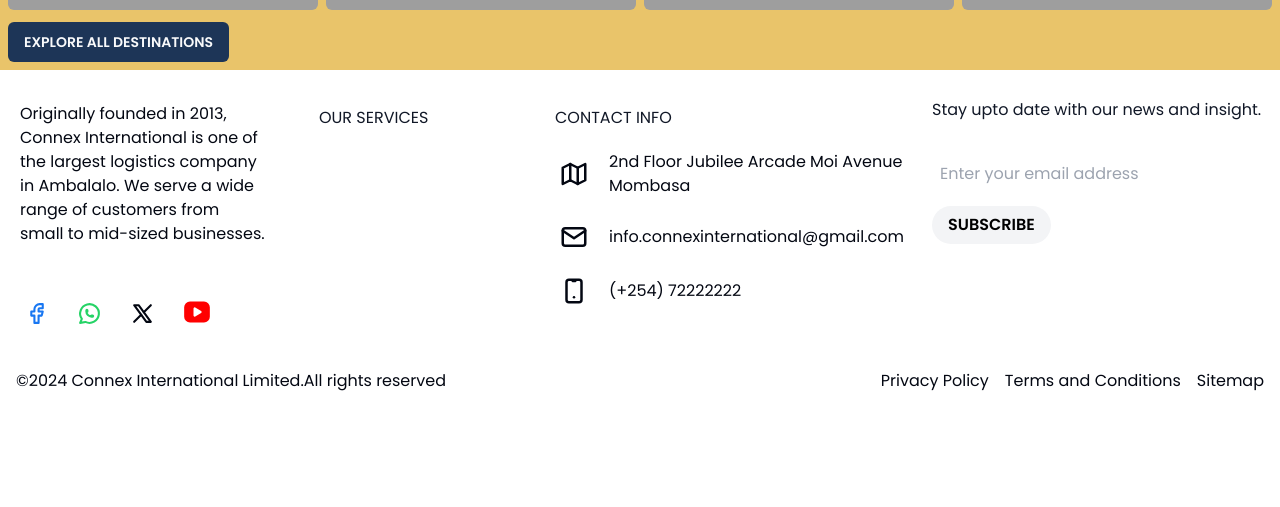
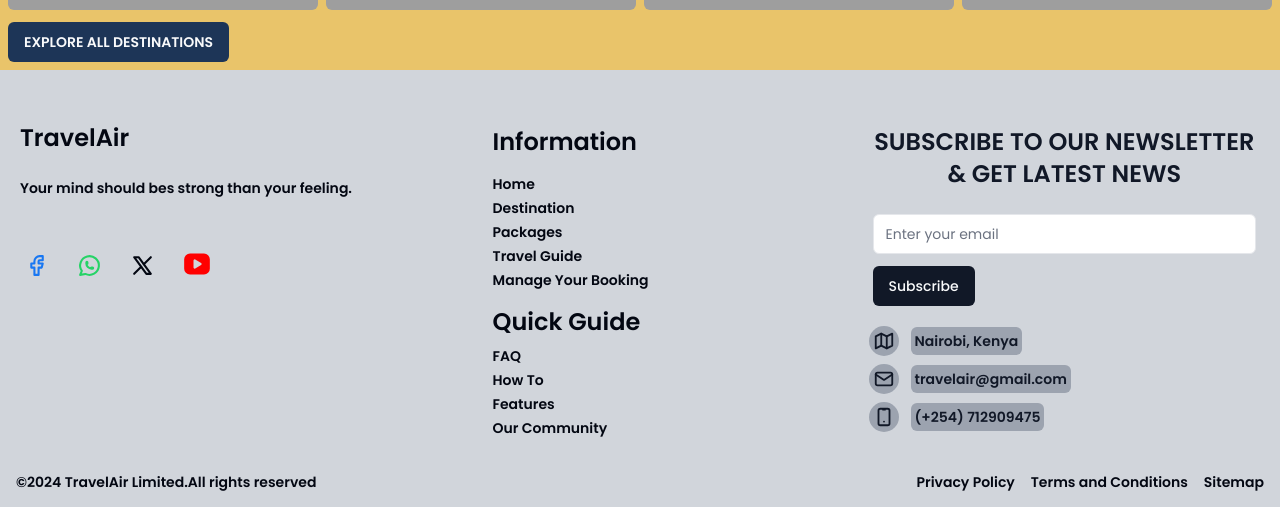
Before and after one commit to cmotanya/skytravel, a Next.js app: page / in a window 1280 px wide. Shown: the part 1178-1685 px from the top of the page. Before the commit the page ends 1587 px from the top, so only its background shows below. Built offline with nearby package versions, Linux system fonts and the light colour scheme; grey boxes are pictures that could not be loaded.

Commit message:
added footer section

```diff
--- a/app/footer.tsx
+++ b/app/footer.tsx
@@ -5,6 +5,9 @@
 import { SocialLinks } from "./lib/socials";
 import { ContactInformation } from "./lib/contact-info";
 import { motion } from "framer-motion";
+import { InputFlight } from "./components/ui/input-email";
+import { Button } from "@/components/ui/button";
+import Link from "next/link";
 
 const Footer = () => {
     const containerVariants = {
@@ -28,7 +31,7 @@
 
     return (
         <motion.footer
-            className="absolute left-0 right-0 w-full bg-800 p-2 pt-2 font-poppins-regular md:pt-5"
+            className="absolute left-0 right-0 w-full bg-gray-300 p-2 pt-4 md:pt-10"
             initial="hidden"
             animate="visible"
             variants={containerVariants}
@@ -38,25 +41,19 @@
                 variants={containerVariants}
             >
                 <motion.div
-                    className="w-full space-y-6 rounded-md bg-900 p-3 md:w-[45%] md:space-y-12"
+                    className="bg-900 w-full space-y-6 rounded-md p-3 md:w-[45%] md:space-y-12"
                     variants={itemVariants}
                 >
                     {/* Logo and description */}
-                    <div className="space-y-6 md:space-y-12">
-                        {/* <Image
-                            src="/images/connex-logo.png"
-                            alt="logo image"
-                            width={130}
-                            height={130}
-                        /> */}
+                    <div className="space-y-2 md:space-y-6">
+                        <span className="text-2xl font-semibold">
+                            TravelAir
+                        </span>
                         <motion.p
-                            className="text-balance text-base text-400"
+                            className="text-400 text-balance text-sm font-semibold"
                             variants={itemVariants}
                         >
-                            Originally founded in 2013, Connex International is
-                            one of the largest logistics company in Ambalalo. We
-                            serve a wide range of customers from small to
-                            mid-sized businesses.
+                            Your mind should bes strong than your feeling.
                         </motion.p>
                     </div>
 
@@ -66,7 +63,7 @@
                             <motion.button
                                 key={index}
                                 aria-label={`Visit our ${link.name} page.`}
-                                className="rounded-md bg-750 p-1 transition-all duration-300 hover:bg-850"
+                                className="bg-750 hover:bg-850 rounded-md p-1 transition-all duration-300"
                                 whileHover={{ scale: 1.1 }}
                                 whileTap={{ scale: 0.95 }}
                             >
@@ -78,32 +75,72 @@
 
                 {/* Navigation links */}
                 <motion.div
-                    className="w-full rounded-md bg-900 p-2 md:w-[35%]"
+                    className="bg-900 w-full rounded-md p-2 md:w-[35%]"
                     variants={itemVariants}
                 >
-                    <h3 className="mb-2 mt-2 uppercase text-primary md:mb-4">
-                        Our Services
-                    </h3>
+                    <div>
+                        <h3 className="mb-2 mt-2 text-2xl font-semibold md:mb-4">
+                            Information
+                        </h3>
+                        <div className="flex flex-col gap-1 text-sm font-semibold">
+                            <Link href={"/"}>Home</Link>
+                            <Link href={"/"}>Destination</Link>
+                            <Link href={"/"}>Packages</Link>
+                            <Link href={"/"}>Travel Guide</Link>
+                            <Link href={"/"}>Manage Your Booking</Link>
+                        </div>
+                    </div>
+
+                    <div>
+                        <h3 className="mb-2 mt-4 text-2xl font-semibold">
+                            Quick Guide
+                        </h3>
+                        <div className="flex flex-col gap-1 text-sm font-semibold">
+                            <Link href={"/"}>FAQ</Link>
+                            <Link href={"/"}>How To</Link>
+                            <Link href={"/"}>Features</Link>
+                            <Link href={"/"}>Our Community</Link>
+                        </div>
+                    </div>
                 </motion.div>
 
                 {/* Contact information */}
                 <motion.div
-                    className="w-full rounded-md bg-900 p-2 md:w-[40%]"
+                    className="bg-900 w-full rounded-md p-2 md:w-[40%]"
                     variants={itemVariants}
                 >
-                    <h3 className="mb-4 mt-2 uppercase text-primary">
-                        contact info
-                    </h3>
-                    <div className="flex flex-col gap-2 md:gap-4">
+                    {/* Subscribe to newsletter */}
+                    <motion.div
+                        className="bg-900 w-full rounded-md p-2"
+                        variants={itemVariants}
+                    >
+                        <h3 className="mb-4 text-center text-2xl font-semibold uppercase text-primary md:mb-6">
+                            Subscribe to our newsletter & get latest news
+                        </h3>
+
+                        <form className="flex flex-col gap-3">
+                            <InputFlight
+                                type="email"
+                                placeholder="Enter your email"
+                            />
+                            <Button type="submit" className="w-fit">
+                                Subscribe
+                            </Button>
+                        </form>
+
+                    </motion.div>
+                    <div className="flex flex-col mt-2">
                         {ContactInformation.map((info, index) => {
                             return (
                                 <motion.button
                                     key={index}
-                                    className="flex items-center gap-5 rounded-md p-1 text-400 transition-all duration-300 hover:bg-800 hover:text-200"
+                                    className="hover:bg-800 hover:text-200 flex items-center gap-3 rounded-md p-1 text-primary transition-all duration-300"
                                     whileHover={{ x: 5 }}
                                 >
-                                    <span className="">{info.icon}</span>
-                                    <span className="text-start text-base">
+                                    <span className="rounded-full bg-gray-400 p-1">
+                                        {info.icon}
+                                    </span>
+                                    <span className="rounded-md bg-gray-400 p-1 text-start text-sm font-semibold">
                                         {info.content}
                                     </span>
                                 </motion.button>
@@ -111,43 +148,15 @@
                         })}
                     </div>
                 </motion.div>
-
-                {/* Subscribe to our newsletter */}
-                <motion.div
-                    className="w-full rounded-md bg-900 p-2 md:w-[50%]"
-                    variants={itemVariants}
-                >
-                    <h3 className="mb-4 text-primary md:mb-8">
-                        Stay upto date with our news and insight.
-                    </h3>
-
-                    <form className="flex flex-col">
-                        <input
-                            type="email"
-                            id="email"
-                            required
-                            placeholder="Enter your email address"
-                            className="rounded-md bg-800 p-[0.5rem] transition-all duration-300 placeholder:text-base focus-within:ring-2 focus-within:ring-600"
-                        />
-                        <motion.button
-                            type="submit"
-                            className="mt-3 w-fit rounded-full bg-accent px-4 py-[0.45rem] text-base font-semibold uppercase text-black transition-all duration-300 hover:bg-secondary"
-                            whileHover={{ scale: 1.05 }}
-                            whileTap={{ scale: 0.95 }}
-                        >
-                            Subscribe
-                        </motion.button>
-                    </form>
-                </motion.div>
             </motion.div>
 
             <motion.div
-                className="mb-2 mt-3 flex flex-col-reverse items-center justify-between gap-3 px-2 text-base text-300 md:mt-6 md:flex-row"
+                className="text-300 mb-2 mt-3 flex flex-col-reverse items-center justify-between gap-1 px-2 text-sm font-semibold md:mt-6 md:flex-row"
                 variants={itemVariants}
             >
-                <p className="mx-auto w-full text-start leading-6">
-                    &copy;{new Date().getFullYear()} Connex International
-                    Limited.All rights reserved
+                <p className="w-full text-center leading-6 md:text-start">
+                    &copy;{new Date().getFullYear()} TravelAir Limited.All
+                    rights reserved
                 </p>
 
                 <div className="flex gap-4 whitespace-nowrap md:justify-between">
--- a/app/lib/contact-info.tsx
+++ b/app/lib/contact-info.tsx
@@ -2,21 +2,21 @@
 
 export const ContactInformation = [
     {
-        icon: <IconMap size={30} />,
+        icon: <IconMap size={22} />,
         title: "Location",
-        content: "2nd Floor Jubilee Arcade Moi Avenue Mombasa",
+        content: "Nairobi, Kenya",
         href: "/",
     },
     {
-        icon: <IconMail size={30} />,
+        icon: <IconMail size={22} />,
         title: "Mail Us",
-        content: "info.connexinternational@gmail.com",
-        href: "mailto:info.connexinternational@gmail.com",
+        content: "travelair@gmail.com",
+        href: "mailto:info.travelair@gmail.com",
     },
     {
-        icon: <IconDeviceMobile size={30} />,
+        icon: <IconDeviceMobile size={22} />,
         title: "Call Us",
-        content: "(+254) 72222222",
-        href: "tel:+25472222222",
+        content: "(+254) 712909475",
+        href: "tel:+254712909475",
     },
 ];
--- a/app/lib/navigation.tsx
+++ b/app/lib/navigation.tsx
@@ -4,17 +4,14 @@
         href: "/",
     },
     {
-        name: "Flights",
-        href: "/service",
+        name: "Destinations",
+        href: "/destinations",
     },
     {
         name: "Packages",
         href: "/packages",
     },
-    // {
-    //     name: "About Us",
-    //     href: "/contact",
-    // },
+
     {
         name: "About Us",
         href: "/about-us",
```
